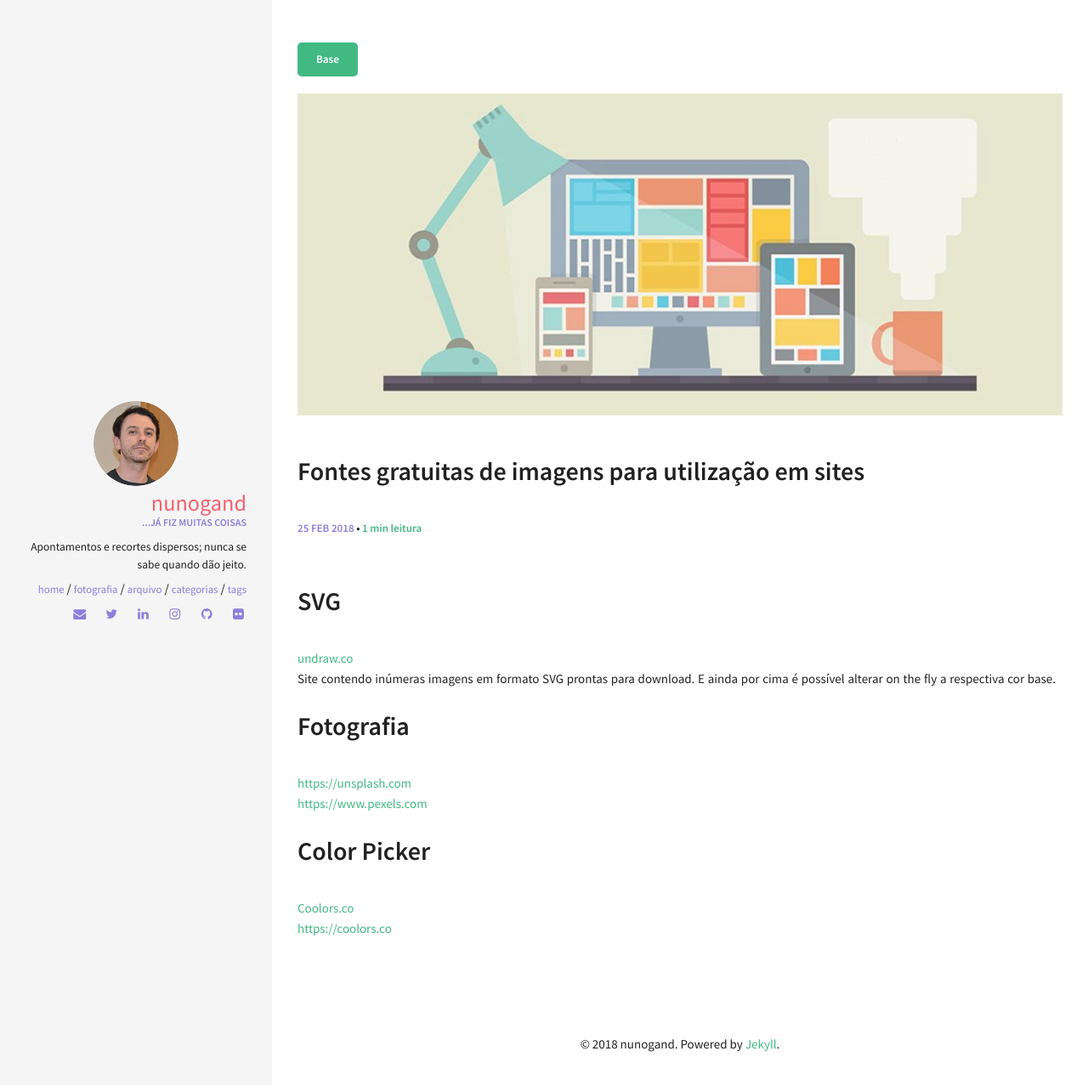
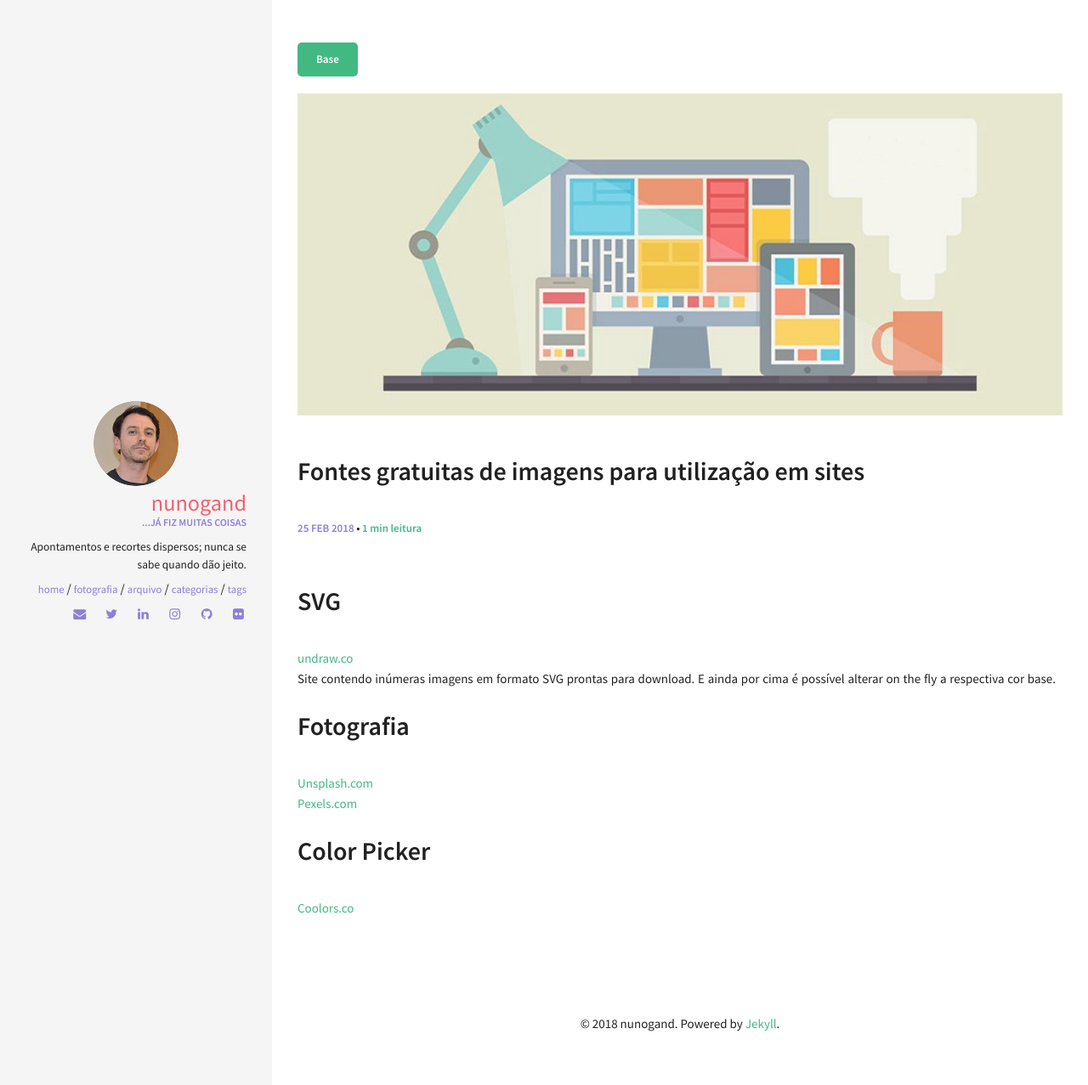
Before and after one commit to nunogand/old_site, a Jekyll site: the page built from _posts/2018-02-25-fonte-de-imagens-SVG-para-utilizacao-em-sites.md, in a window 1280 px wide. Shown: the top 1277 px of the page at 85% size. Built offline with Jekyll 4.4.1, drawn with Linux system fonts in a browser that asks for light colours; part of the change alters nothing that is shown.

Commit message:
Coolors.co

```diff
--- a/_posts/2018-02-25-fonte-de-imagens-SVG-para-utilizacao-em-sites.md
+++ b/_posts/2018-02-25-fonte-de-imagens-SVG-para-utilizacao-em-sites.md
@@ -13,9 +13,8 @@ image:
 Site contendo inúmeras imagens em formato SVG prontas para download. E ainda por cima é possível alterar on the fly a respectiva cor base.
 
 # Fotografia
-[https://unsplash.com](https://unsplash.com/)
-[https://www.pexels.com](https://www.pexels.com/)
+[Unsplash.com](https://unsplash.com/)
+[Pexels.com](https://www.pexels.com/)
 
 # Color Picker
 [Coolors.co](https://coolors.co/)
-[https://coolors.co](Coolors.co)
```
